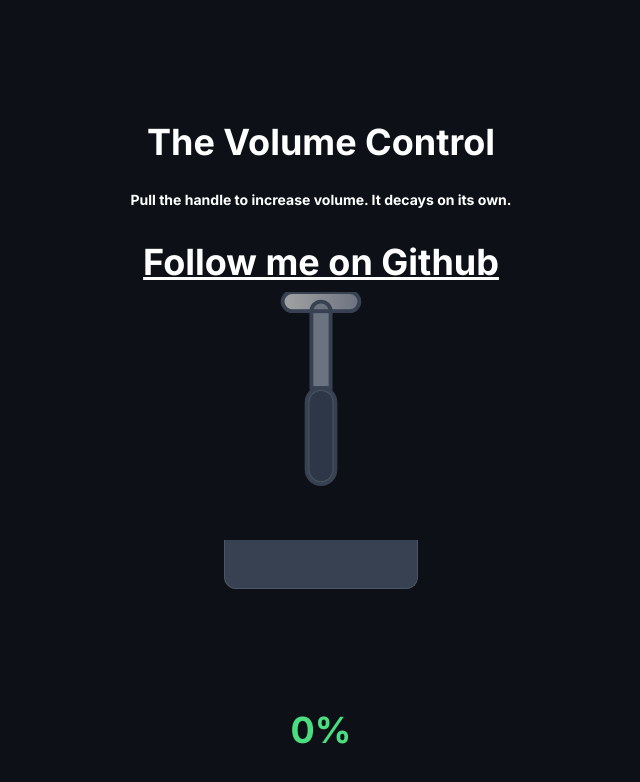
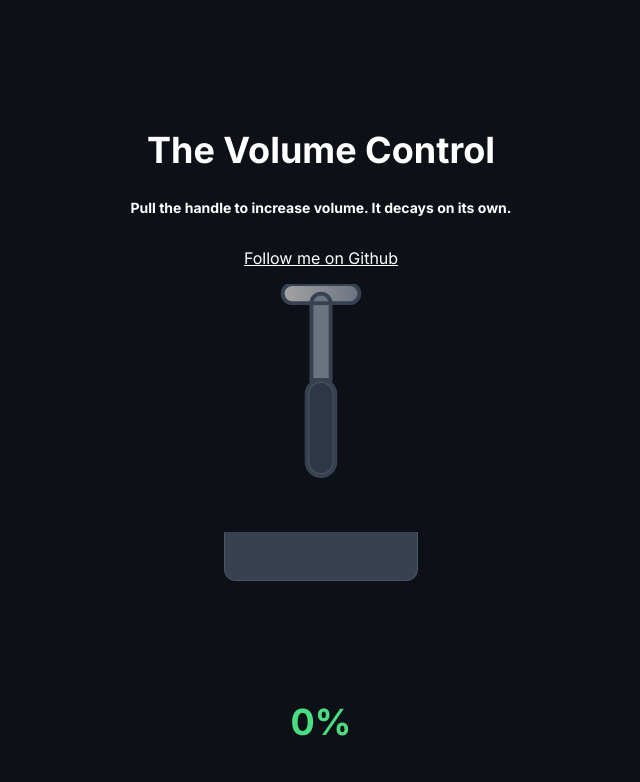
Before and after one commit to hacetheworld/hacetheworld.github.io, a plain HTML site: page volume-up.html in a window 1280 px wide. Shown: the whole page, without its empty margins (319-959 px from the left). Drawn offline with Linux system fonts and the light colour scheme.

Commit message:
Update volume-up.html

```diff
--- a/volume-up.html
+++ b/volume-up.html
@@ -86,7 +86,7 @@
     <h1 style="font-size: 2.25rem; font-weight: 700; margin-bottom: 0.5rem; color: #fff;">The Volume Control</h1>
     <h4 style="font-size: 0.875rem; color: #fff; margin-bottom: 2rem;">Pull the handle to increase volume. It decays
         on its own.</h4>
-    <a style="font-size: 2.25rem; font-weight: 700; margin-bottom: 0.5rem; color: #fff;" href="https://github.com/hacetheworld">Follow me on Github</a>
+    <a style="font-size: 1rem; font-weight: 500; margin-bottom: 1rem; color: #fff;" href="https://github.com/hacetheworld">Follow me on Github</a>
 
 
     <!-- Pump Mechanism with integrated fill level -->
```
